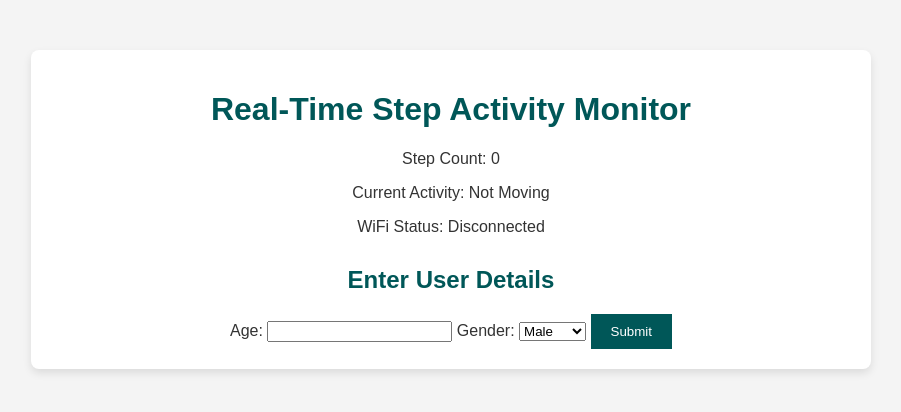
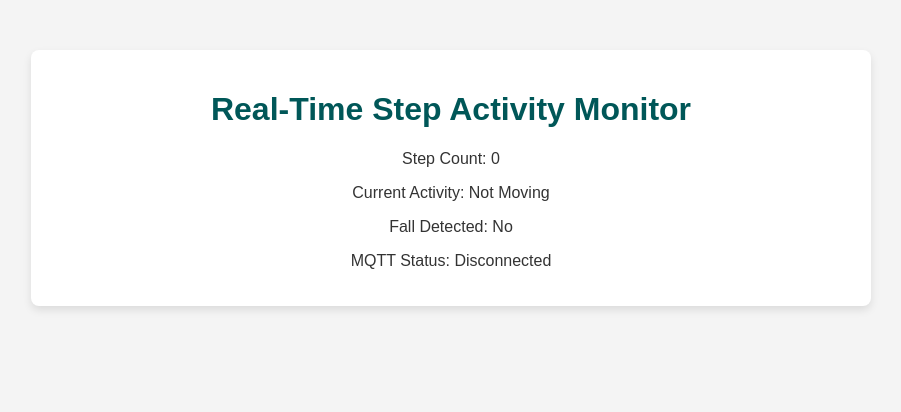
Before and after one commit to alphajr009/FitBit-IOT, a Flask app: page / in a window 1280 px wide. Shown: the top 412 px of the page, without its empty margins (189-1090 px from the left). Run offline with Flask 3, Linux system fonts and the light colour scheme.

Commit message:
Update index.html

```diff
--- a/templates/index.html
+++ b/templates/index.html
@@ -13,19 +13,8 @@
         <div class="info">
             <p>Step Count: <span id="stepCount">0</span></p>
             <p>Current Activity: <span id="activity">Not Moving</span></p>
-            <p>WiFi Status: <span id="wifiStatus">Disconnected</span></p>
-        </div>
-
-        <div class="user-input">
-            <h2>Enter User Details</h2>
-            <label for="age">Age:</label>
-            <input type="number" id="age" name="age">
-            <label for="gender">Gender:</label>
-            <select id="gender" name="gender">
-                <option value="Male">Male</option>
-                <option value="Female">Female</option>
-            </select>
-            <button onclick="submitUserDetails()">Submit</button>
+            <p>Fall Detected: <span id="fallDetected">No</span></p>
+            <p>MQTT Status: <span id="mqttStatus">Disconnected</span></p>
         </div>
     </div>
 
@@ -36,29 +25,15 @@
                 .then(data => {
                     document.getElementById('stepCount').innerText = data.steps;
                     document.getElementById('activity').innerText = data.activity;
-                    document.getElementById('wifiStatus').innerText = data.wifi_status;
+                    document.getElementById('fallDetected').innerText = data.fall_detected ? "Yes" : "No";
+                    document.getElementById('mqttStatus').innerText = data.mqtt_status;
                 })
                 .catch(error => console.error('Error fetching activity data:', error));
         }
 
-        function submitUserDetails() {
-            const age = document.getElementById('age').value;
-            const gender = document.getElementById('gender').value;
-
-            fetch('/api/user-details', {
-                method: 'POST',
-                headers: { 'Content-Type': 'application/json' },
-                body: JSON.stringify({ age: age, gender: gender })
-            })
-            .then(response => response.json())
-            .then(data => {
-                console.log(data.message);
-            })
-            .catch(error => console.error('Error submitting user details:', error));
-        }
-
         // Fetch activity data every 10 seconds
         setInterval(fetchActivityData, 10000);
+        fetchActivityData();  // Initial call to populate the UI on load
     </script>
 </body>
 </html>
```
